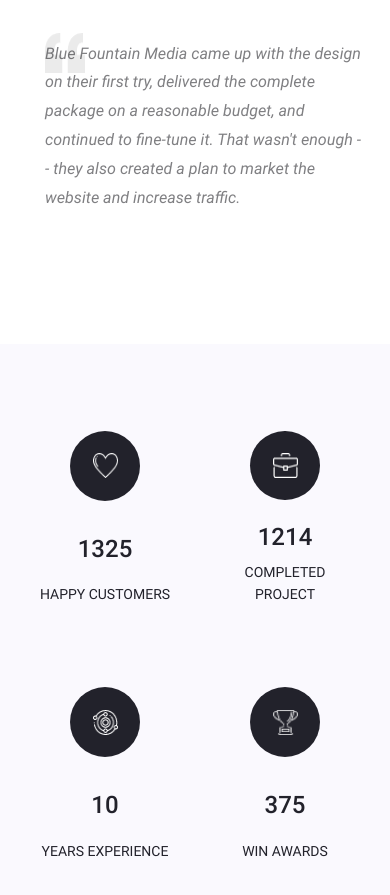
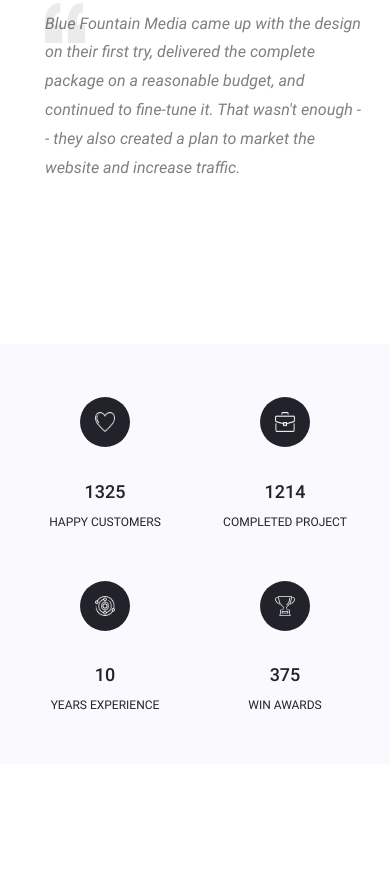
Before and after one commit to GodDamnedHohil/Photographer-landing, a plain HTML site: page index.html in a window 390 px wide. Shown: the part 4893-5788 px from the top of the page. After the commit the page ends 5657 px from the top, so only its background shows below. Drawn offline with Linux system fonts and the light colour scheme.

Commit message:
adaptive layot corrections (testimonials, stats)

```diff
--- a/sass/sections/_stats.sass
+++ b/sass/sections/_stats.sass
@@ -53,3 +53,22 @@
       &__item
         height: 170px
         flex-basis: 40%
+
+@media ( max-width: 500px )
+  .stats
+    height: 420px
+    &-box
+      &__item
+        flex-basis: 50%
+        height: 130px
+      &-logo
+        width: 20px
+        height: 20px
+        &__container
+          width: 50px
+          height: 50px
+      &-number
+        margin: 0
+        font-size: 18px
+      &-text
+        font-size: 12px
--- a/sass/sections/_testimonials.sass
+++ b/sass/sections/_testimonials.sass
@@ -87,13 +87,13 @@
   .testimonials
     height: 1130px
     &-grid
-      height: 700px
+      height: 800px
       grid-template-rows: 1fr 1fr
       grid-template-columns: 1fr
 
 @media ( max-width: 400px )
   .testimonials
     &-grid
-      height: 800px
+      grid-gap: 0
       grid-template-rows: 1fr 1fr
       grid-template-columns: 1fr
```
Also changed, not shown: css/style.css.
